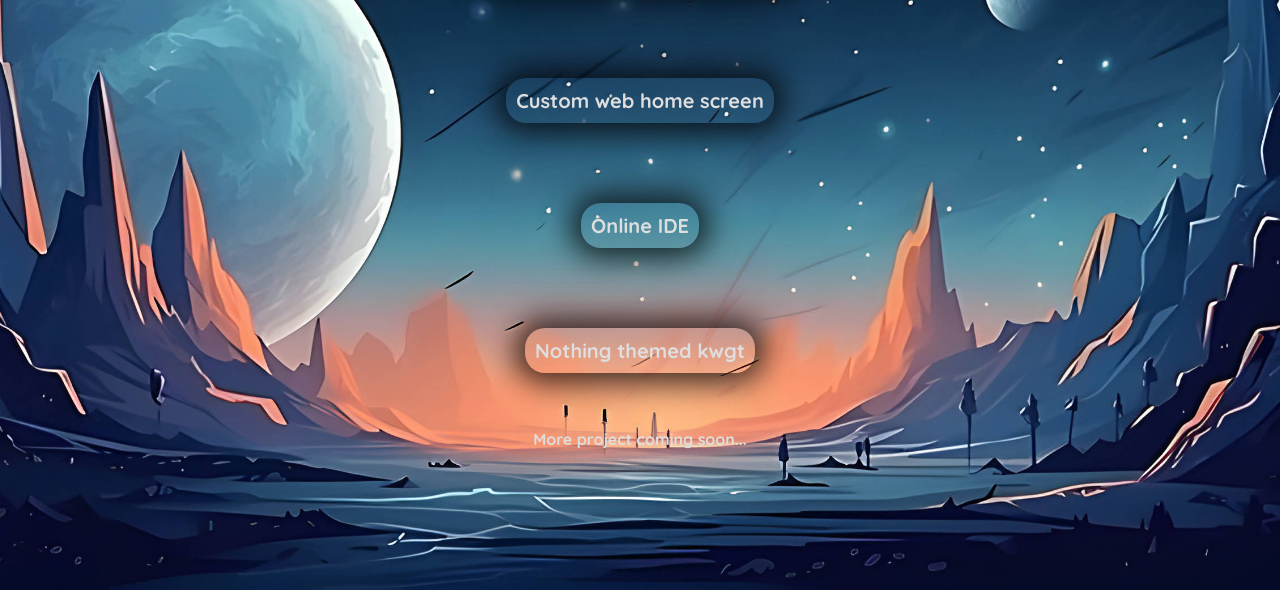
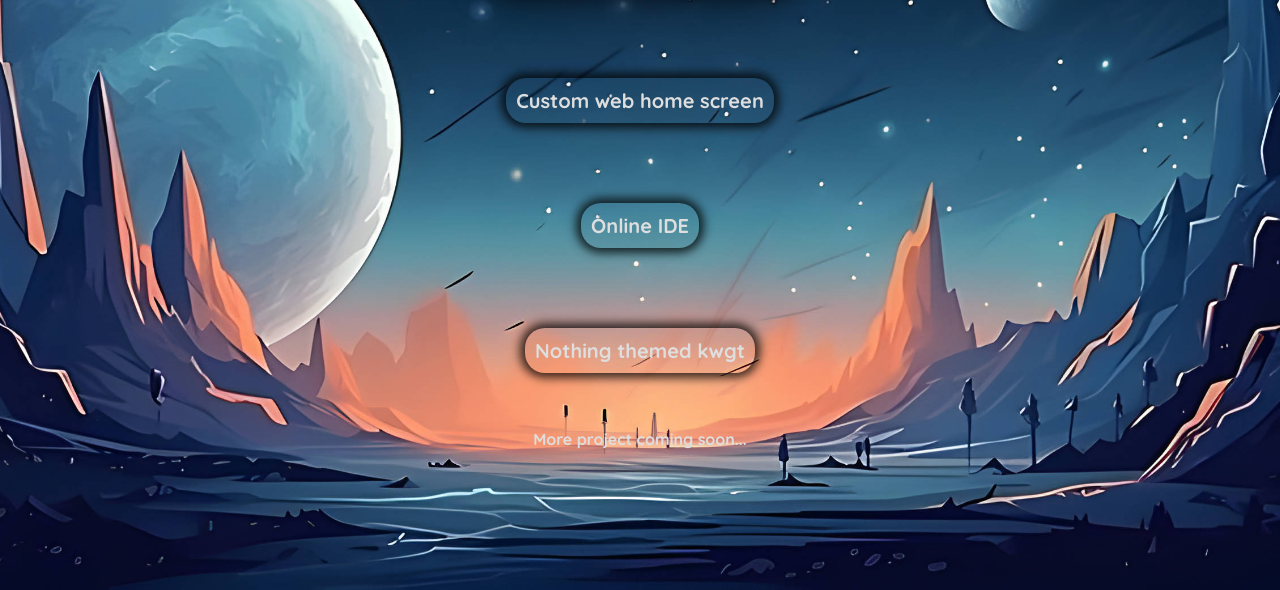
Before and after one commit to newor0599/dev-log, a plain HTML site: page html/projects.html in a window 1280 px wide. Shown: the part 226-816 px from the top of the page. Drawn offline with Linux system fonts and the light colour scheme.

Commit message:
Minor css

```diff
--- a/css/projects.css
+++ b/css/projects.css
@@ -11,7 +11,7 @@
     font-size: 20px;
     padding: 10px;
     margin: 40px;
-    box-shadow: 0px 0px 30px 10px rgba(0,0,0,0.75);
+    box-shadow: 0px 0px 10px 5px rgba(0,0,0,0.75);
     border-radius: 20px;
     transition: box-shadow .6s;
     transition: .3s;
--- a/html/projects.html
+++ b/html/projects.html
@@ -20,7 +20,7 @@
     <p id="head">My projects</p>
     <p id="pro" class="web" onclick="window.open('https:\/\/newor0599.github.io/rowen_web/main.html')">Custom web home screen</p>
     <p id="pro" class="IDE" onclick="window.open('https:\/\/newor0599.github.io/webIDE/')">Online IDE</p>
-    <p id="pro" class="kwgt" onclick="window.open('kwgt.html')">Nothing themed kwgt</p>
+    <p id="pro" class="kwgt" onclick="window.open('kwgt.html','_self')">Nothing themed kwgt</p>
     <p>More project coming soon...</p>
 
 
```
Also changed, not shown: html/kwgt.html (+1 -0 lines).
